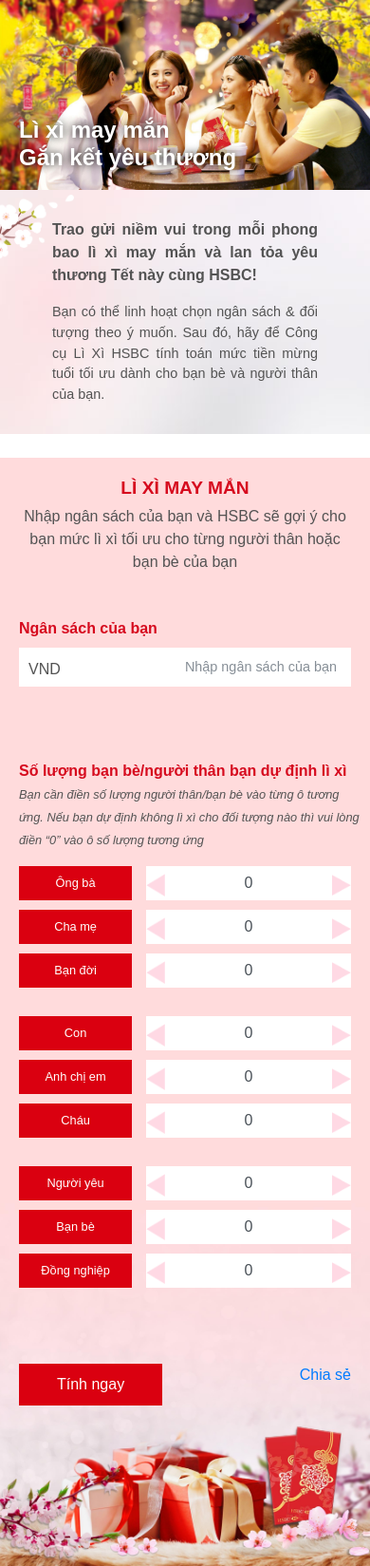
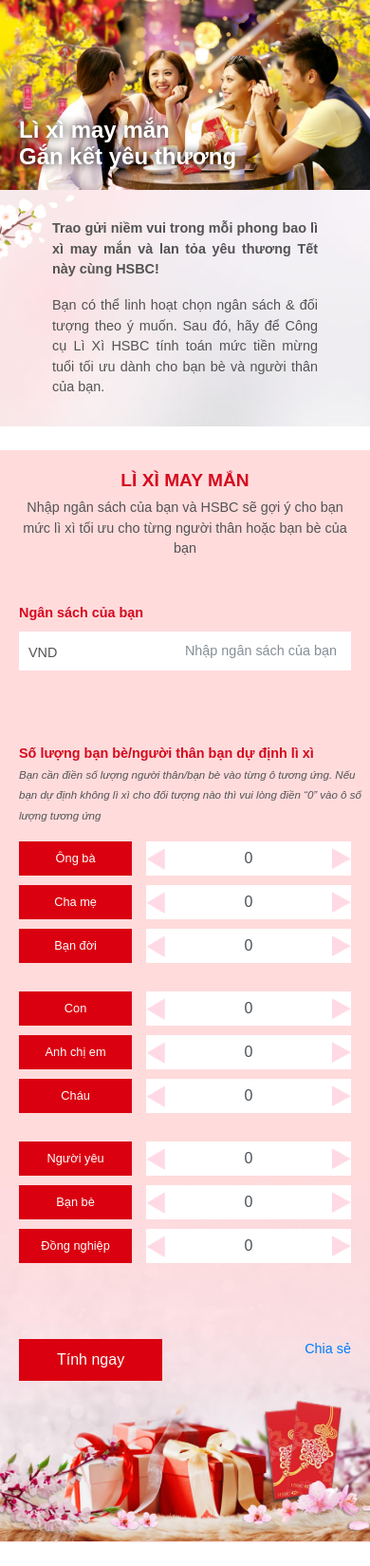
Before and after one commit to anhcao142/redpacket, a PHP site: page / in a window 390 px wide. Shown: the part 92-1741 px from the top of the page at 95% size. Run offline with PHP 8.4, Linux system fonts and the light colour scheme; some libraries are stand-ins or nearby versions.

Commit message:
Smaller text

```diff
--- a/style.css
+++ b/style.css
@@ -31,7 +31,7 @@ body {
     }
 
     div, p, a {
-        font-size: 1rem;
+        font-size: 0.9rem;
     }
 }
 
```
